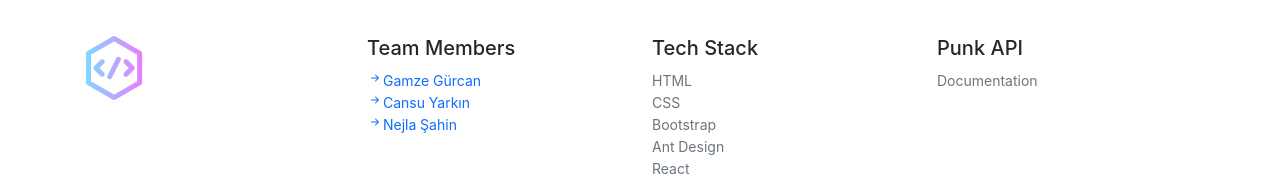
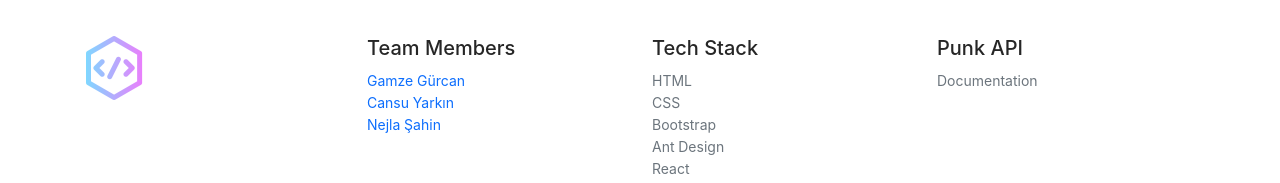
Before and after one commit to gnc-coders/punk-api-project, a React (Create React App) app: page / in a window 1280 px wide. Shown: the part 636-819 px from the top of the page. Built offline with nearby package versions, Linux system fonts and the light colour scheme; no server answers.

Commit message:
Update Footer.jsx

```diff
--- a/src/layouts/Footer.jsx
+++ b/src/layouts/Footer.jsx
@@ -13,21 +13,9 @@ function Footer() {
                     <div className="col-6 col-md">
                         <h5>Team Members</h5>
                         <ul className="list-unstyled text-small">
-                            <li><a className="link-secondary text-decoration-none text-primary" href="https://github.com/gamzegurcan" rel='noreferrer' target="_blank">
-                                <svg xmlns="http://www.w3.org/2000/svg" width="16" height="16" fill="currentColor" className="bi bi-arrow-right-short" viewBox="0 0 16 16">
-                                    <path fillRule="evenodd" d="M4 8a.5.5 0 0 1 .5-.5h5.793L8.146 5.354a.5.5 0 1 1 .708-.708l3 3a.5.5 0 0 1 0 .708l-3 3a.5.5 0 0 1-.708-.708L10.293 8.5H4.5A.5.5 0 0 1 4 8z" />
-                                </svg>
-                                Gamze Gürcan</a></li>
-                            <li><a className="link-secondary text-decoration-none text-primary" href="https://github.com/cansuyarkin" rel='noreferrer' target="_blank">
-                                <svg xmlns="http://www.w3.org/2000/svg" width="16" height="16" fill="currentColor" className="bi bi-arrow-right-short" viewBox="0 0 16 16">
-                                    <path fillRule="evenodd" d="M4 8a.5.5 0 0 1 .5-.5h5.793L8.146 5.354a.5.5 0 1 1 .708-.708l3 3a.5.5 0 0 1 0 .708l-3 3a.5.5 0 0 1-.708-.708L10.293 8.5H4.5A.5.5 0 0 1 4 8z" />
-                                </svg>
-                                Cansu Yarkın</a></li>
-                            <li><a className="link-secondary text-decoration-none text-primary" href="https://github.com/nejlasahin" rel='noreferrer' target="_blank">
-                                <svg xmlns="http://www.w3.org/2000/svg" width="16" height="16" fill="currentColor" className="bi bi-arrow-right-short" viewBox="0 0 16 16">
-                                    <path fillRule="evenodd" d="M4 8a.5.5 0 0 1 .5-.5h5.793L8.146 5.354a.5.5 0 1 1 .708-.708l3 3a.5.5 0 0 1 0 .708l-3 3a.5.5 0 0 1-.708-.708L10.293 8.5H4.5A.5.5 0 0 1 4 8z" />
-                                </svg>
-                                Nejla Şahin</a></li>
+                            <li><a className="link-secondary text-decoration-none text-primary" href="https://github.com/gamzegurcan" rel='noreferrer' target="_blank">Gamze Gürcan</a></li>
+                            <li><a className="link-secondary text-decoration-none text-primary" href="https://github.com/cansuyarkin" rel='noreferrer' target="_blank">Cansu Yarkın</a></li>
+                            <li><a className="link-secondary text-decoration-none text-primary" href="https://github.com/nejlasahin" rel='noreferrer' target="_blank">Nejla Şahin</a></li>
                         </ul>
                     </div>
                     <div className="col-6 col-md">
```
